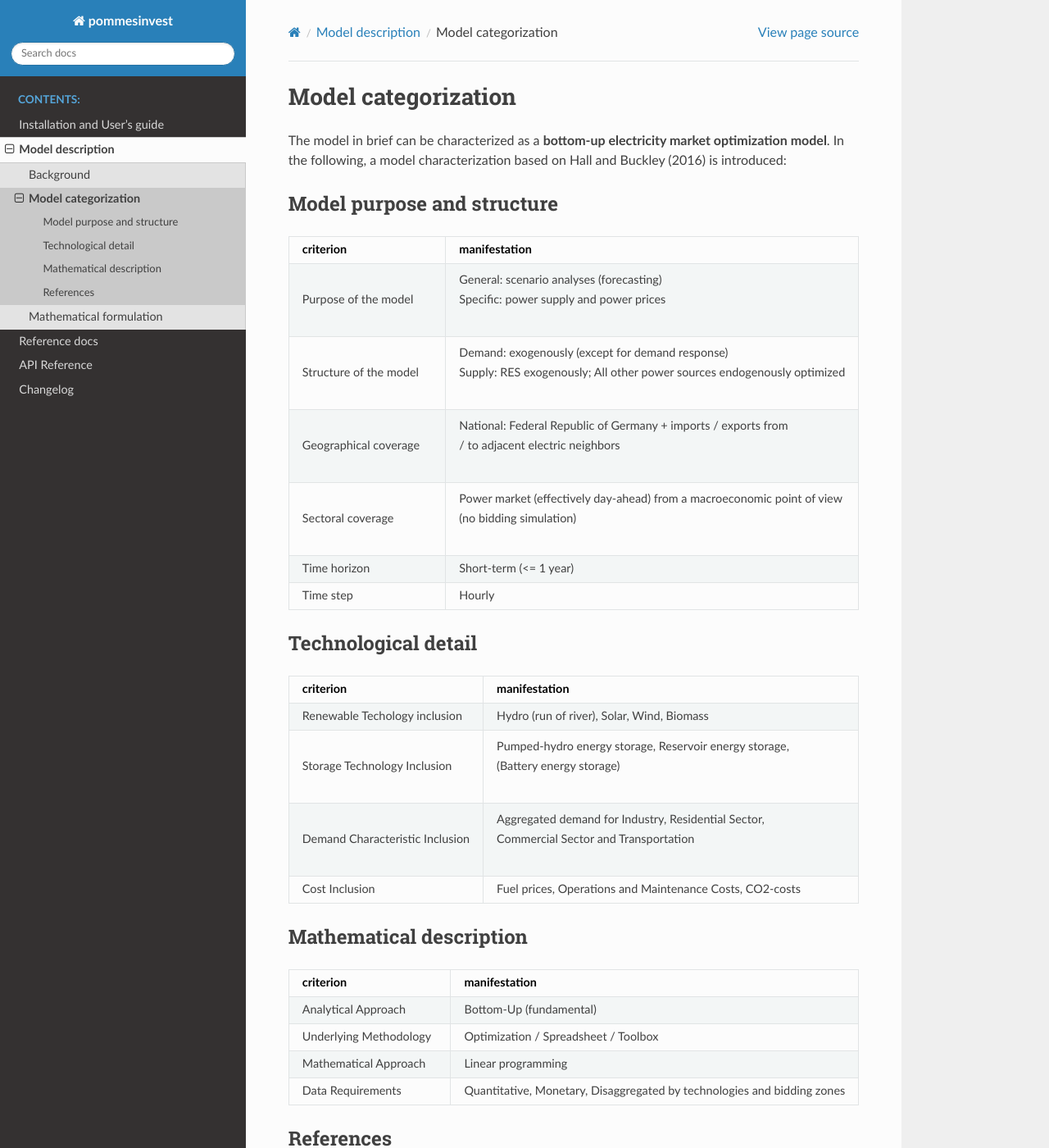
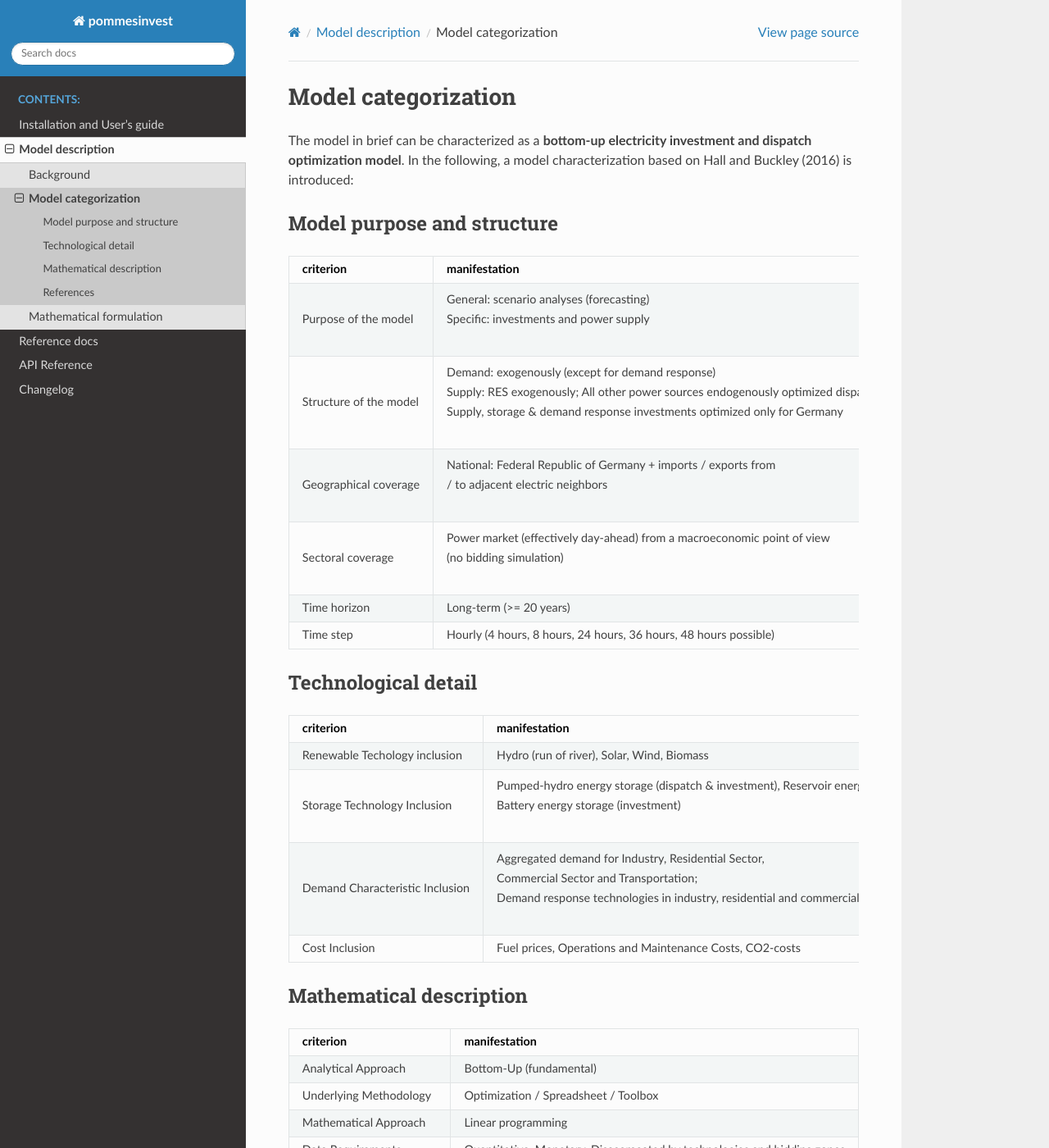
Before and after one commit to pommes-public/pommesinvest, a Sphinx documentation site: the page built from docs/model/categorization.rst, in a window 1280 px wide and 1400 px high. Shown: the whole window at 82% size. Built offline with Sphinx 7.4.7 and the Read the Docs theme 2.0.0, drawn with Linux system fonts in a browser that asks for light colours.

Commit message:
Update categorization and model description

```diff
--- a/docs/model/categorization.rst
+++ b/docs/model/categorization.rst
@@ -2,7 +2,7 @@
 
 Model categorization
 --------------------
-The model in brief can be characterized as a **bottom-up electricity market optimization model**.
+The model in brief can be characterized as a **bottom-up electricity investment and dispatch optimization model**.
 In the following, a model characterization based on Hall and Buckley (2016) is introduced:
 
 Model purpose and structure
@@ -13,15 +13,16 @@ Model purpose and structure
     :header: "**criterion**", "**manifestation**"
 
     "Purpose of the model", "| General: scenario analyses (forecasting)
-    | Specific: power supply and power prices"
+    | Specific: investments and power supply"
     "Structure of the model", "| Demand: exogenously (except for demand response)
-    | Supply: RES exogenously; All other power sources endogenously optimized"
+    | Supply: RES exogenously; All other power sources endogenously optimized dispatch
+    | Supply, storage & demand response investments optimized only for Germany"
     "Geographical coverage", "| National: Federal Republic of Germany + imports / exports from
     | / to adjacent electric neighbors"
     "Sectoral coverage", "| Power market (effectively day-ahead) from a macroeconomic point of view
     | (no bidding simulation)"
-    "Time horizon", "Short-term (<= 1 year)"
-    "Time step", "Hourly"
+    "Time horizon", "Long-term (>= 20 years)"
+    "Time step", "Hourly (4 hours, 8 hours, 24 hours, 36 hours, 48 hours possible)"
 
 Technological detail
 ++++++++++++++++++++
@@ -31,10 +32,11 @@ Technological detail
     :header: "**criterion**", "**manifestation**"
 
     "Renewable Techology inclusion", "Hydro (run of river), Solar, Wind, Biomass"
-    "Storage Technology Inclusion ", "| Pumped-hydro energy storage, Reservoir energy storage,
-    | (Battery energy storage)"
+    "Storage Technology Inclusion ", "| Pumped-hydro energy storage (dispatch & investment), Reservoir energy storage (dispatch),
+    | Battery energy storage (investment)"
     "Demand Characteristic Inclusion", "| Aggregated demand for Industry, Residential Sector,
-    | Commercial Sector and Transportation"
+    | Commercial Sector and Transportation;
+    | Demand response technologies in industry, residential and commercial sector"
     "Cost Inclusion", "Fuel prices, Operations and Maintenance Costs, CO2-costs"
 
 Mathematical description
```
Also changed, not shown: docs/model/model.rst (+7 -7 lines).
